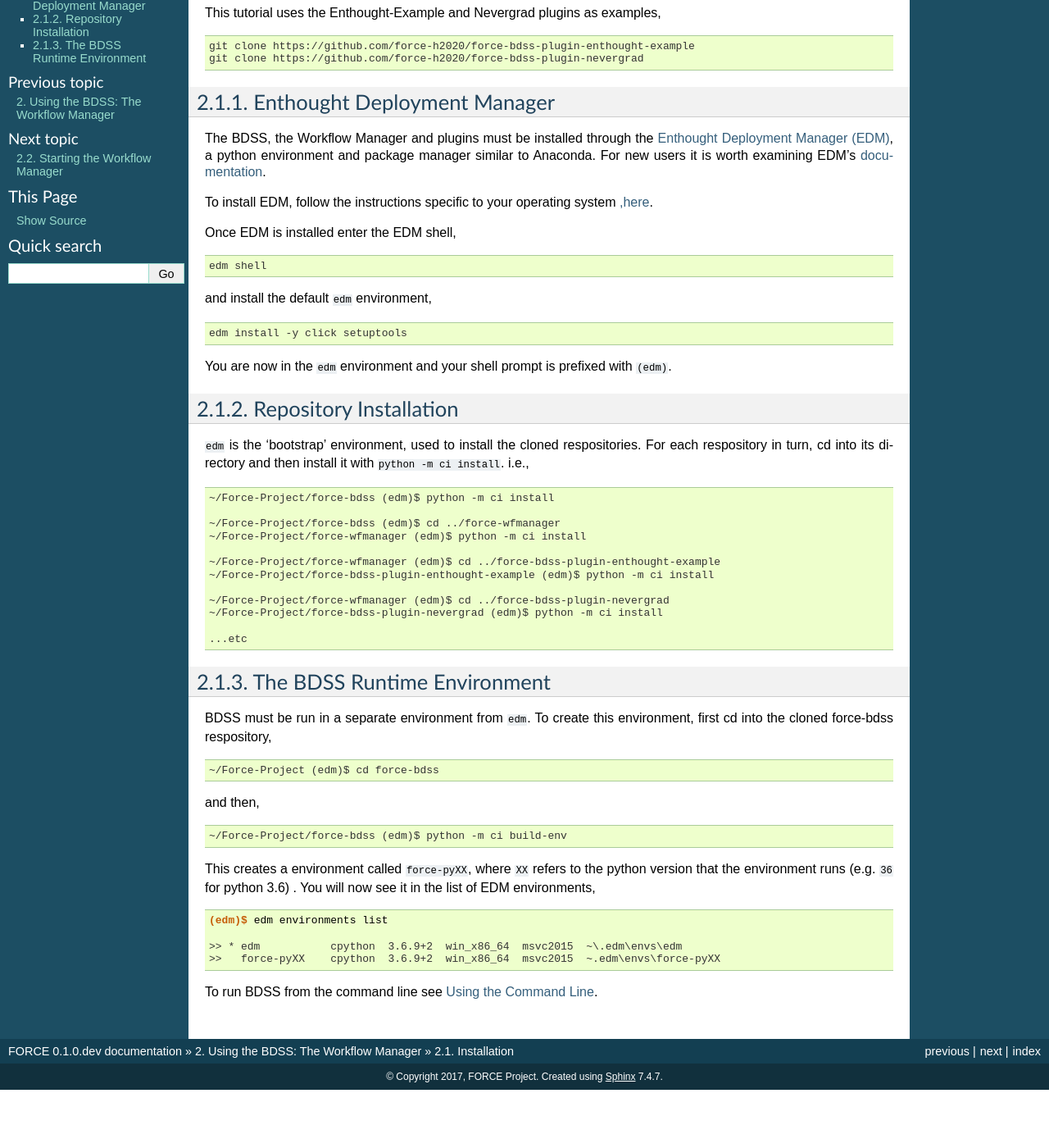
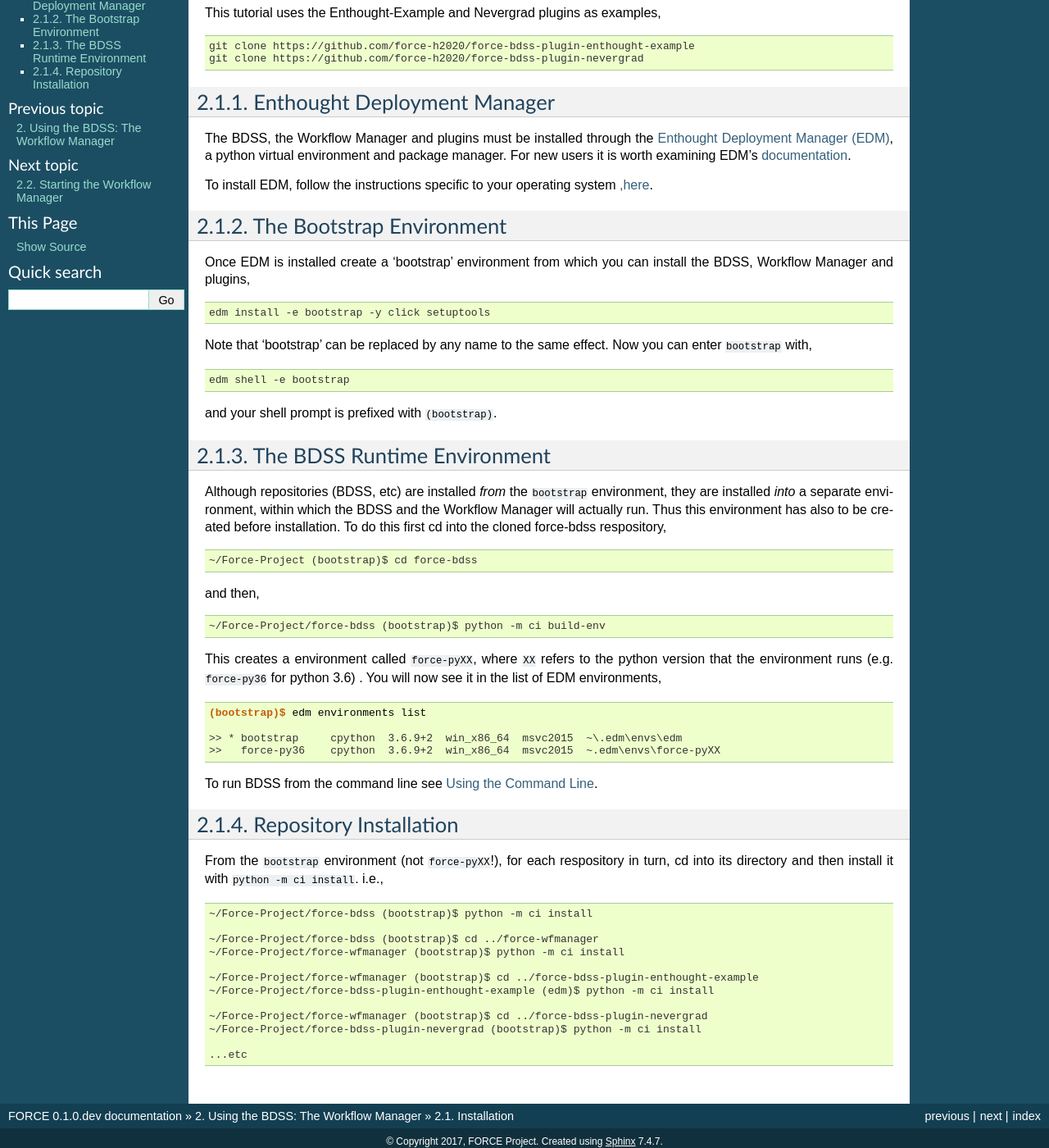
Before and after one commit to force-h2020/force-docs, a Sphinx documentation site: the page built from docs/source/using/installation.rst, in a window 1280 px wide and 1400 px high, scrolled down 203 px. Shown: the whole window at 82% size. Built offline with Sphinx 7.4.7, drawn with Linux system fonts in a browser that asks for light colours; before the commit the page ends 1532 px from its top, so only the background shows below that.

Commit message:
py36, rearrange, etc

```diff
--- a/docs/source/using/installation.rst
+++ b/docs/source/using/installation.rst
@@ -22,76 +22,84 @@
 ----------------------------
 
 The BDSS, the Workflow Manager and plugins must be installed through the `Enthought Deployment
-Manager (EDM) <https://www.enthought.com/enthought-deployment-manager/>`_, a python environment and
-package manager similar to Anaconda. For new users it is worth examining EDM's
+Manager (EDM) <https://www.enthought.com/enthought-deployment-manager/>`_, a python
+virtual environment and package manager. For new users it is worth examining EDM's
 `documentation <http://docs.enthought.com/edm/>`_.
 
 To install EDM, follow the instructions specific to your operating system
 `,here <https://docs.enthought.com/edm/installation.html>`_.
 
-Once EDM is installed enter the EDM shell,
+
+The Bootstrap Environment
+-------------------------
+
+Once EDM is installed create a 'bootstrap' environment from which you can install
+the BDSS, Workflow Manager and plugins,
 
 .. code-block:: console
 
-    edm shell
+    edm install -e bootstrap -y click setuptools
 
-and install the default ``edm`` environment,
+Note that 'bootstrap' can be replaced by any name to the same effect. Now you can enter
+``bootstrap`` with,
 
 .. code-block:: console
 
-    edm install -y click setuptools
+    edm shell -e bootstrap
 
-You are now in the ``edm`` environment and your shell prompt is prefixed
-with ``(edm)``.
+and your shell prompt is prefixed with ``(bootstrap)``.
 
-Repository Installation
------------------------
-
-``edm`` is the 'bootstrap' environment, used to install the cloned respositories.
-For each respository in turn, cd into its directory and then install it with
-``python -m ci install``. i.e.,
-
-.. code-block:: console
-
-    ~/Force-Project/force-bdss (edm)$ python -m ci install
-
-    ~/Force-Project/force-bdss (edm)$ cd ../force-wfmanager
-    ~/Force-Project/force-wfmanager (edm)$ python -m ci install
-
-    ~/Force-Project/force-wfmanager (edm)$ cd ../force-bdss-plugin-enthought-example
-    ~/Force-Project/force-bdss-plugin-enthought-example (edm)$ python -m ci install
-
-    ~/Force-Project/force-wfmanager (edm)$ cd ../force-bdss-plugin-nevergrad
-    ~/Force-Project/force-bdss-plugin-nevergrad (edm)$ python -m ci install
-
-    ...etc
 
 The BDSS Runtime Environment
 ----------------------------
 
 .. _bdss-environment-ref:
 
-BDSS must be run in a separate environment from ``edm``. To create this environment, first cd
-into the cloned force-bdss respository,
+Although repositories (BDSS, etc) are installed *from* the ``bootstrap`` environment, they are
+installed *into* a separate environment, within which the BDSS and the Workflow Manager will
+actually run. Thus this environment has also to be created before installation. To do this
+first cd into the cloned force-bdss respository,
 
 .. code-block:: console
 
-    ~/Force-Project (edm)$ cd force-bdss
+    ~/Force-Project (bootstrap)$ cd force-bdss
 
 and then,
 
 .. code-block:: console
 
-    ~/Force-Project/force-bdss (edm)$ python -m ci build-env
+    ~/Force-Project/force-bdss (bootstrap)$ python -m ci build-env
 
 This creates a environment called ``force-pyXX``, where ``XX`` refers to the python version that
-the environment runs (e.g. ``36`` for python 3.6) . You will now see it in the list of EDM environments,
+the environment runs (e.g. ``force-py36`` for python 3.6) . You will now see it in the list of EDM environments,
 
 .. code-block:: console
 
-    (edm)$ edm environments list
+    (bootstrap)$ edm environments list
 
-    >> * edm           cpython  3.6.9+2  win_x86_64  msvc2015  ~\.edm\envs\edm
-    >>   force-pyXX    cpython  3.6.9+2  win_x86_64  msvc2015  ~.edm\envs\force-pyXX
+    >> * bootstrap     cpython  3.6.9+2  win_x86_64  msvc2015  ~\.edm\envs\edm
+    >>   force-py36    cpython  3.6.9+2  win_x86_64  msvc2015  ~.edm\envs\force-pyXX
 
 To run BDSS from the command line see :ref:`Using the Command Line <cli-ref>`.
+
+
+Repository Installation
+-----------------------
+
+From the ``bootstrap`` environment (not ``force-pyXX``!), for each respository in turn,
+cd into its directory and then install it with ``python -m ci install``. i.e.,
+
+.. code-block:: console
+
+    ~/Force-Project/force-bdss (bootstrap)$ python -m ci install
+
+    ~/Force-Project/force-bdss (bootstrap)$ cd ../force-wfmanager
+    ~/Force-Project/force-wfmanager (bootstrap)$ python -m ci install
+
+    ~/Force-Project/force-wfmanager (bootstrap)$ cd ../force-bdss-plugin-enthought-example
+    ~/Force-Project/force-bdss-plugin-enthought-example (edm)$ python -m ci install
+
+    ~/Force-Project/force-wfmanager (bootstrap)$ cd ../force-bdss-plugin-nevergrad
+    ~/Force-Project/force-bdss-plugin-nevergrad (bootstrap)$ python -m ci install
+
+    ...etc
```
Also changed, not shown: docs/source/using/command_line.rst (+10 -9 lines), docs/source/using/views.rst (+6 -5 lines).
